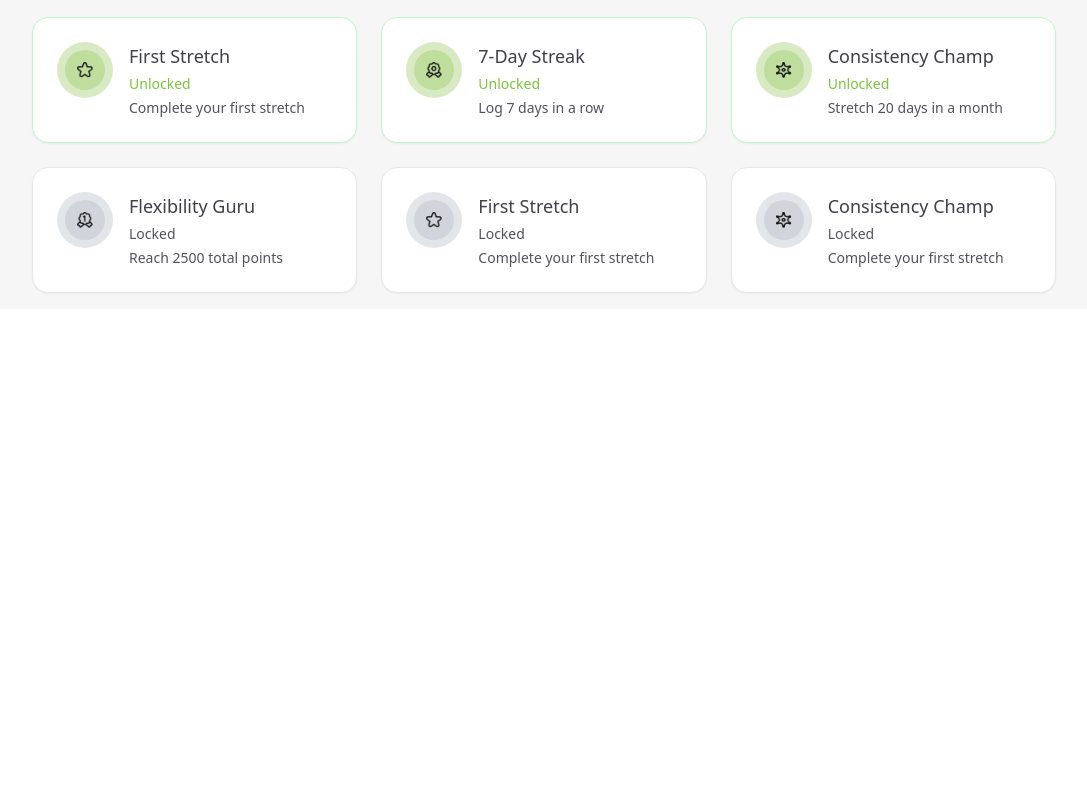
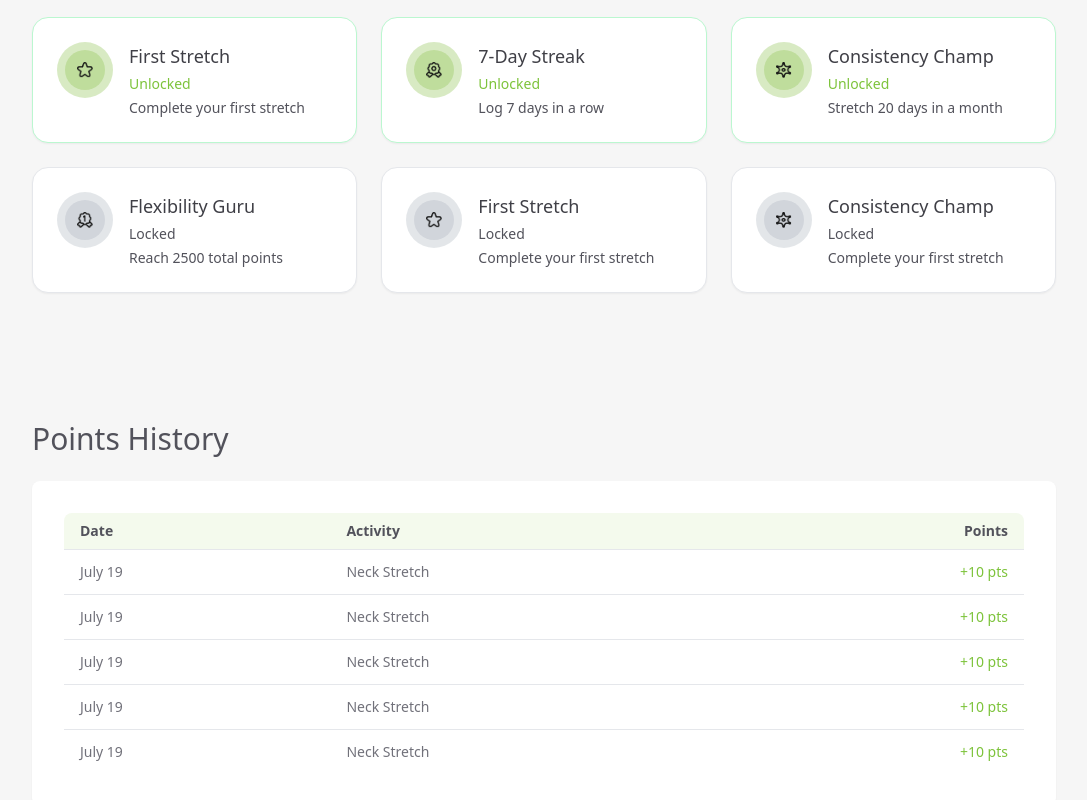
Before and after one commit to Neaz-mq/exercise-app, a React (Vite) app: page /rewards in a window 1280 px wide. Shown: the part 613-1413 px from the top of the page, without its empty margins (96-1183 px from the left). Before the commit the page ends 922 px from the top, so only its background shows below. Built offline with nearby package versions, Linux system fonts and the light colour scheme.

Commit message:
Points work

```diff
--- /dev/null
+++ b/src/pages/Rewards/Points/Points.jsx
@@ -0,0 +1,50 @@
+const historyData = [
+    { date: "July 19", activity: "Neck Stretch", points: 10 },
+    { date: "July 19", activity: "Neck Stretch", points: 10 },
+    { date: "July 19", activity: "Neck Stretch", points: 10 },
+    { date: "July 19", activity: "Neck Stretch", points: 10 },
+    { date: "July 19", activity: "Neck Stretch", points: 10 },
+];
+
+const Points = () => {
+    return (
+        <div className="flex justify-center items-start p-4">
+            <div className="2xl:max-w-6xl xl:max-w-5xl lg:max-w-4xl md:max-w-3xl sm:max-w-2xl w-full mt-24">
+                <h2 className="text-3xl text-zinc-600 mb-6">Points History</h2>
+
+                <div className="bg-white p-6 md:p-8 rounded-lg shadow-sm">
+                    <div className="overflow-x-auto rounded-lg">
+                        <table className="min-w-full table-auto">
+                            <thead>
+                                <tr className="bg-[#f4faed]">
+                                    <th className="px-4 py-2 text-left text-sm  text-zinc-600 ">
+                                        Date
+                                    </th>
+                                    <th className="px-4 py-2 text-left text-sm  text-zinc-600">
+                                        Activity
+                                    </th>
+                                    <th className="px-4 py-2 text-right text-sm  text-zinc-600 ">
+                                        Points
+                                    </th>
+                                </tr>
+                            </thead>
+                            <tbody>
+                                {historyData.map((item, index) => (
+                                    <tr key={index} className="border-t border-gray-200">
+                                        <td className="px-4 py-3 text-sm text-zinc-500">{item.date}</td>
+                                        <td className="px-4 py-3 text-sm text-zinc-500">{item.activity}</td>
+                                        <td className="px-4 py-3 text-sm  text-right text-[#7DC33B]">
+                                            +{item.points} pts
+                                        </td>
+                                    </tr>
+                                ))}
+                            </tbody>
+                        </table>
+                    </div>
+                </div>
+            </div>
+        </div>
+    );
+};
+
+export default Points;
--- a/src/pages/Rewards/Rewards/Rewards.jsx
+++ b/src/pages/Rewards/Rewards/Rewards.jsx
@@ -1,5 +1,6 @@
 import Badges from "../Badges/Badges";
 import Champs from "../Champs/Champs";
+import Points from "../Points/Points";
 
 
 const Rewards = () => {
@@ -7,6 +8,7 @@ const Rewards = () => {
         <div className="mt-10 bg-[#F6F6F6] ">
             <Badges></Badges>
             <Champs></Champs>
+            <Points></Points>
         </div>
     );
 };
```
